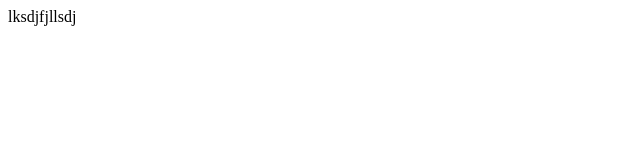
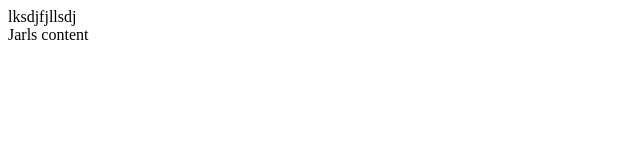
Before and after one commit to jarlschmidt/Git_test, a plain HTML site: page index.html in a window 1280 px wide. Shown: the full height of the page, 0-640 px from the left. Drawn offline with Linux system fonts and the light colour scheme.

Commit message:
2nd commit

```diff
--- a/index.html
+++ b/index.html
@@ -1 +1,8 @@
 lksdjfjllsdj
+
+
+
+<div>
+Jarls content
+
+</div>
```
